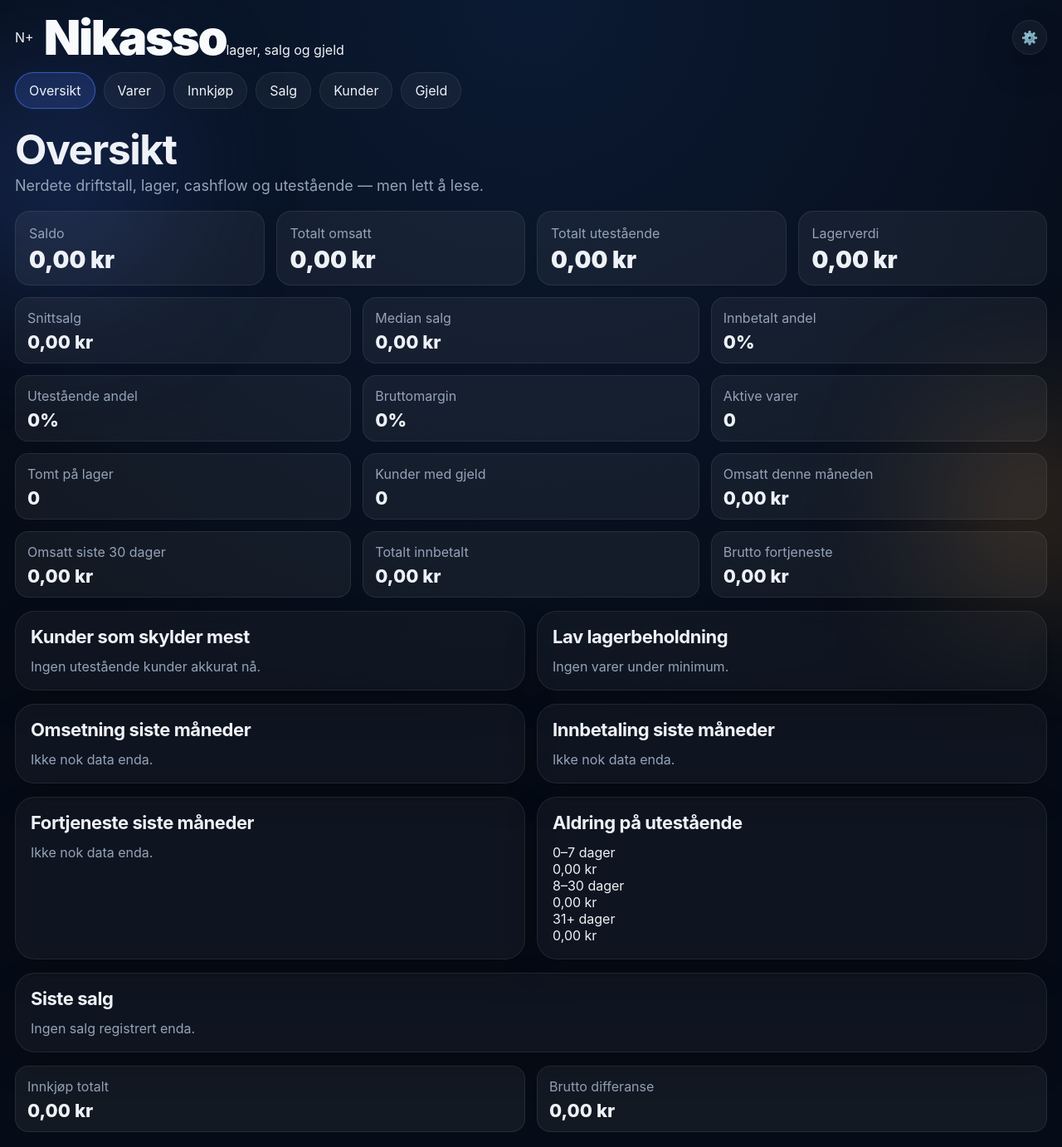
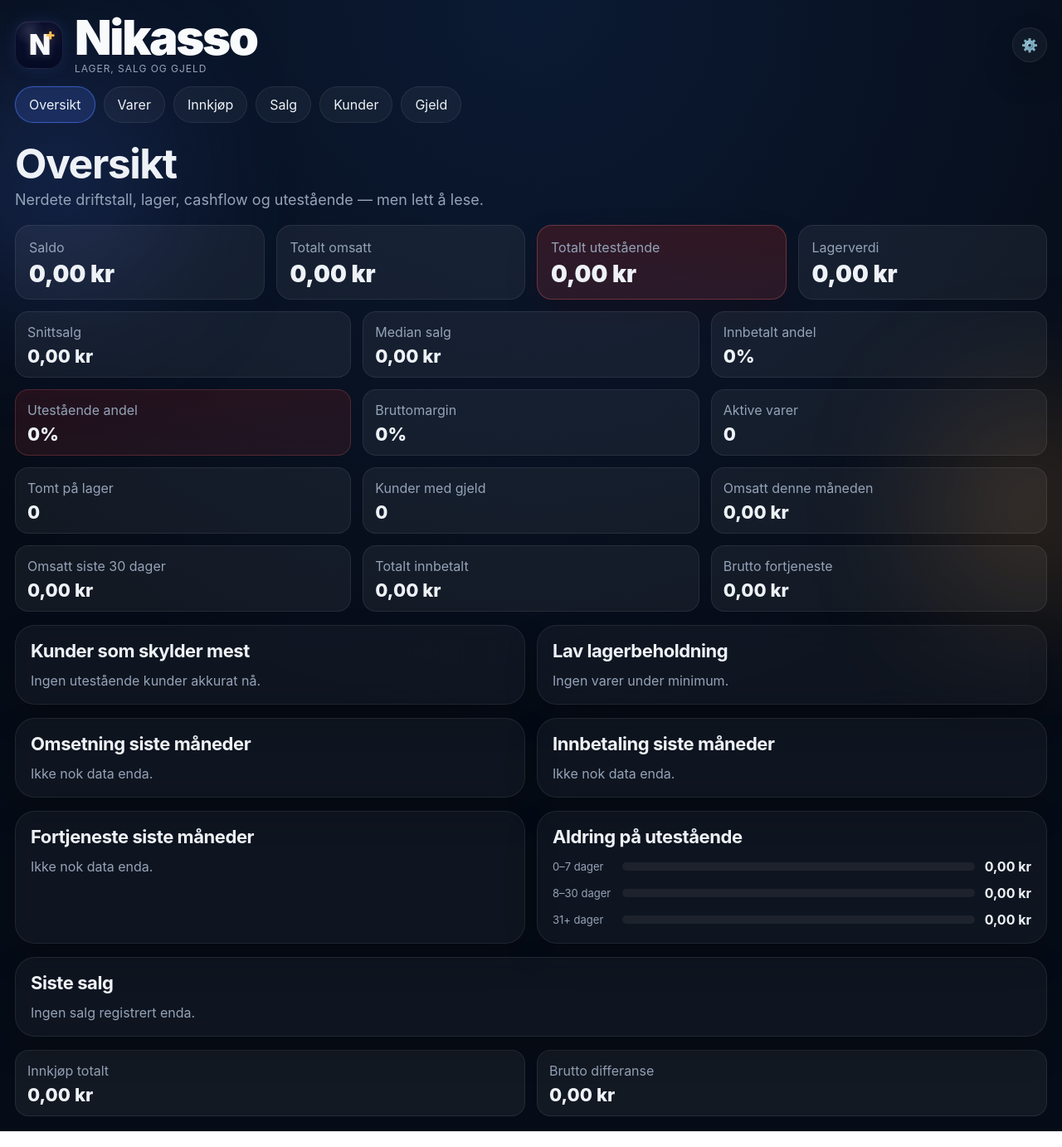
Before and after one commit to nikolaihoffmann-svg/Nikasso-, a React (Vite) app: page / in a window 1280 px wide. Shown: the whole page at 83% size. Built offline with nearby package versions, Linux system fonts and the light colour scheme.

Commit message:
Update styles.css

```diff
--- a/src/app/styles.css
+++ b/src/app/styles.css
@@ -15,7 +15,8 @@
   --green: #22c55e;
   --green-soft: rgba(34, 197, 94, 0.16);
   --red: #ef4444;
-  --red-soft: rgba(239, 68, 68, 0.14);
+  --red-soft: rgba(239, 68, 68, 0.16);
+  --red-soft-strong: rgba(239, 68, 68, 0.28);
   --shadow: 0 18px 38px rgba(0, 0, 0, 0.22);
 }
 
@@ -124,7 +125,50 @@ textarea {
 .logo {
   display: flex;
   align-items: center;
-  gap: 12px;
+  gap: 14px;
+}
+
+.logoIcon {
+  position: relative;
+  width: 58px;
+  height: 58px;
+  border-radius: 18px;
+  background:
+    radial-gradient(circle at 30% 20%, rgba(255,255,255,0.12), transparent 30%),
+    linear-gradient(180deg, #0a0f2f 0%, #050a24 100%);
+  border: 1px solid rgba(255,255,255,0.08);
+  box-shadow:
+    inset 0 1px 0 rgba(255,255,255,0.08),
+    0 0 18px rgba(77,124,255,0.12);
+  display: flex;
+  align-items: center;
+  justify-content: center;
+  overflow: hidden;
+}
+
+.logoIconN {
+  font-size: 34px;
+  font-weight: 900;
+  letter-spacing: -0.06em;
+  line-height: 1;
+  color: #f8fafc;
+  text-shadow: 0 2px 10px rgba(255,255,255,0.16);
+}
+
+.logoIconPlus {
+  position: absolute;
+  right: 8px;
+  top: 7px;
+  font-size: 18px;
+  font-weight: 900;
+  line-height: 1;
+  color: #ffbf52;
+  text-shadow: 0 0 14px rgba(245,163,59,0.55);
+}
+
+.logoWordmarkWrap {
+  display: grid;
+  gap: 2px;
 }
 
 .logoText {
@@ -135,24 +179,11 @@ textarea {
   line-height: 0.94;
 }
 
-.logoPlusWrap {
-  width: 34px;
-  height: 34px;
-  border-radius: 999px;
-  display: inline-flex;
-  align-items: center;
-  justify-content: center;
-  background: radial-gradient(circle at center, rgba(245, 163, 59, 0.16), rgba(245, 163, 59, 0.02));
-  border: 1px solid rgba(245, 163, 59, 0.2);
-  box-shadow: 0 0 18px rgba(245, 163, 59, 0.16);
-}
-
-.logoPlus {
-  color: var(--gold);
-  font-size: 24px;
-  font-weight: 900;
-  line-height: 1;
-  transform: translateY(-1px);
+.logoSub {
+  color: var(--muted);
+  font-size: 12px;
+  letter-spacing: 0.08em;
+  text-transform: uppercase;
 }
 
 .iconBtn,
@@ -369,6 +400,13 @@ textarea {
   color: #ffd7d7;
 }
 
+.badgeDebt {
+  background: linear-gradient(180deg, rgba(153, 27, 27, 0.54), rgba(220, 38, 38, 0.28));
+  border-color: rgba(252, 165, 165, 0.5);
+  color: #ffe2e2;
+  box-shadow: inset 0 0 0 1px rgba(252, 165, 165, 0.08);
+}
+
 .itemRow {
   display: flex;
   justify-content: space-between;
@@ -403,6 +441,11 @@ textarea {
 .customerButton.active {
   background: rgba(77, 124, 255, 0.16);
   border-color: rgba(77, 124, 255, 0.56);
+}
+
+.customerButtonDebt {
+  background: linear-gradient(180deg, rgba(127, 29, 29, 0.32), rgba(239, 68, 68, 0.14));
+  border-color: rgba(248, 113, 113, 0.28);
 }
 
 .customerButtonTop {
@@ -452,6 +495,17 @@ textarea {
   padding: 16px;
 }
 
+.debtGlowCard {
+  background: linear-gradient(180deg, rgba(127, 29, 29, 0.24), rgba(239, 68, 68, 0.10));
+  border-color: rgba(248, 113, 113, 0.22);
+}
+
+.strongDebtCard {
+  background: linear-gradient(180deg, rgba(127, 29, 29, 0.34), rgba(239, 68, 68, 0.14));
+  border-color: rgba(248, 113, 113, 0.30);
+  box-shadow: 0 18px 38px rgba(50, 0, 0, 0.18);
+}
+
 .statLabel {
   color: var(--muted);
   margin-bottom: 8px;
@@ -477,6 +531,16 @@ textarea {
   border-radius: 16px;
   border: 1px solid var(--border);
   background: var(--card-strong);
+}
+
+.debtRow {
+  background: linear-gradient(180deg, rgba(127, 29, 29, 0.22), rgba(239, 68, 68, 0.10));
+  border-color: rgba(248, 113, 113, 0.22);
+}
+
+.strongDebtRow {
+  background: linear-gradient(180deg, rgba(127, 29, 29, 0.30), rgba(239, 68, 68, 0.12));
+  border-color: rgba(248, 113, 113, 0.30);
 }
 
 .featureRowTitle {
@@ -627,6 +691,56 @@ textarea {
   margin-top: 4px;
 }
 
+.miniChart {
+  display: grid;
+  gap: 12px;
+}
+
+.chartRow {
+  display: grid;
+  grid-template-columns: 72px minmax(0, 1fr) auto;
+  gap: 12px;
+  align-items: center;
+}
+
+.chartLabel {
+  color: var(--muted);
+  font-size: 13px;
+}
+
+.chartBarTrack {
+  height: 10px;
+  border-radius: 999px;
+  background: rgba(255,255,255,0.06);
+  overflow: hidden;
+}
+
+.chartBarFill {
+  height: 100%;
+  border-radius: 999px;
+}
+
+.chartBarBlue {
+  background: linear-gradient(90deg, #4d7cff, #86a8ff);
+}
+
+.chartBarGreen {
+  background: linear-gradient(90deg, #22c55e, #86efac);
+}
+
+.chartBarGold {
+  background: linear-gradient(90deg, #f59e0b, #fcd34d);
+}
+
+.chartBarRed {
+  background: linear-gradient(90deg, #ef4444, #fca5a5);
+}
+
+.chartValue {
+  font-weight: 700;
+  white-space: nowrap;
+}
+
 .modalOverlay {
   position: fixed;
   inset: 0;
@@ -681,6 +795,26 @@ textarea {
     font-size: 40px;
   }
 
+  .logoSub {
+    display: none;
+  }
+
+  .logoIcon {
+    width: 50px;
+    height: 50px;
+    border-radius: 16px;
+  }
+
+  .logoIconN {
+    font-size: 30px;
+  }
+
+  .logoIconPlus {
+    right: 7px;
+    top: 6px;
+    font-size: 16px;
+  }
+
   .navBtn {
     min-width: 0;
   }
@@ -695,7 +829,8 @@ textarea {
   }
 
   .saleSummary,
-  .vareRight {
+  .vareRight,
+  .featureRowRight {
     text-align: left;
     width: 100%;
     min-width: 0;
@@ -709,6 +844,11 @@ textarea {
     flex-direction: column;
   }
 
+  .chartRow {
+    grid-template-columns: 1fr;
+    gap: 6px;
+  }
+
   .modalCard {
     padding: 16px;
     border-radius: 22px;
```
